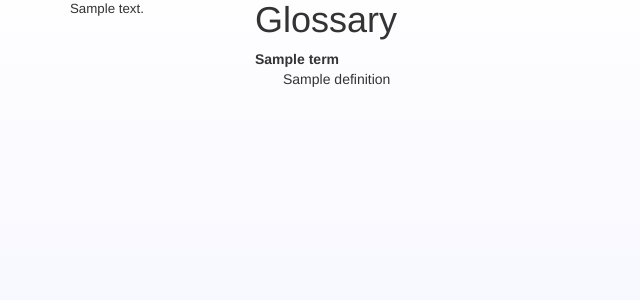
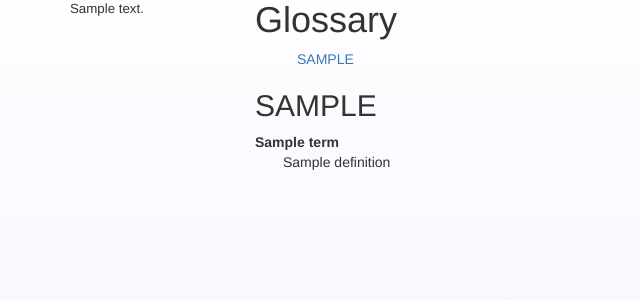
Before and after one commit to Kromey/worldwiki, a Django app: template wiki/templates/wiki/term_list.html in a window 1280 px wide. Shown: the part 46-346 px from the top of the page, without its empty margins (0-640 px from the left). Run offline with Django 3.2, Linux system fonts and the light colour scheme; the template is opened without the code that fills it: most values are stand-ins (such as "Sample title", 1, 10 or a date in 2020).

Commit message:
Styling glossary
Add index at top. Add highlight to target index/term.

```diff
--- a/wiki/static/wiki/wiki.css
+++ b/wiki/static/wiki/wiki.css
@@ -25,8 +25,20 @@ abbr[title] {
 	text-decoration: none;
 	border-color: inherit;
 }
+
+.term-list .index {
+	margin: 0;
+	padding: 0 0 0 3em;
+}
+.term-list .index li {
+	list-style: none;
+	display: inline-block;
+}
+h2:target, dt:target, dt:target+dd {
+	background-color: #dde;
+}
 dd {
-	margin-left: 2em;
+	padding-left: 2em;
 }
 
 .container {
--- a/wiki/templates/wiki/term_list.html
+++ b/wiki/templates/wiki/term_list.html
@@ -5,11 +5,21 @@
 
 {% block content %}
 <div class="term-list">
+	{% regroup terms by term.0|upper as glossary %}
+	<ul class="index">
+		{% for index, terms in glossary %}
+		<li><a href="#{{ index }}">{{ index }}</a></li>
+		{% endfor %}
+	</ul>
+
+	{% for index, terms in glossary %}
+	<h2 id="{{ index }}">{{ index }}</h2>
 	<dl>
 		{% for term in terms %}
 		<dt>{{ term.term }}</dt>
 		<dd>{{ term.definition }}</dt>
 		{% endfor %}
 	</dl>
+	{% endfor %}
 </div>
 {% endblock content %}
```
